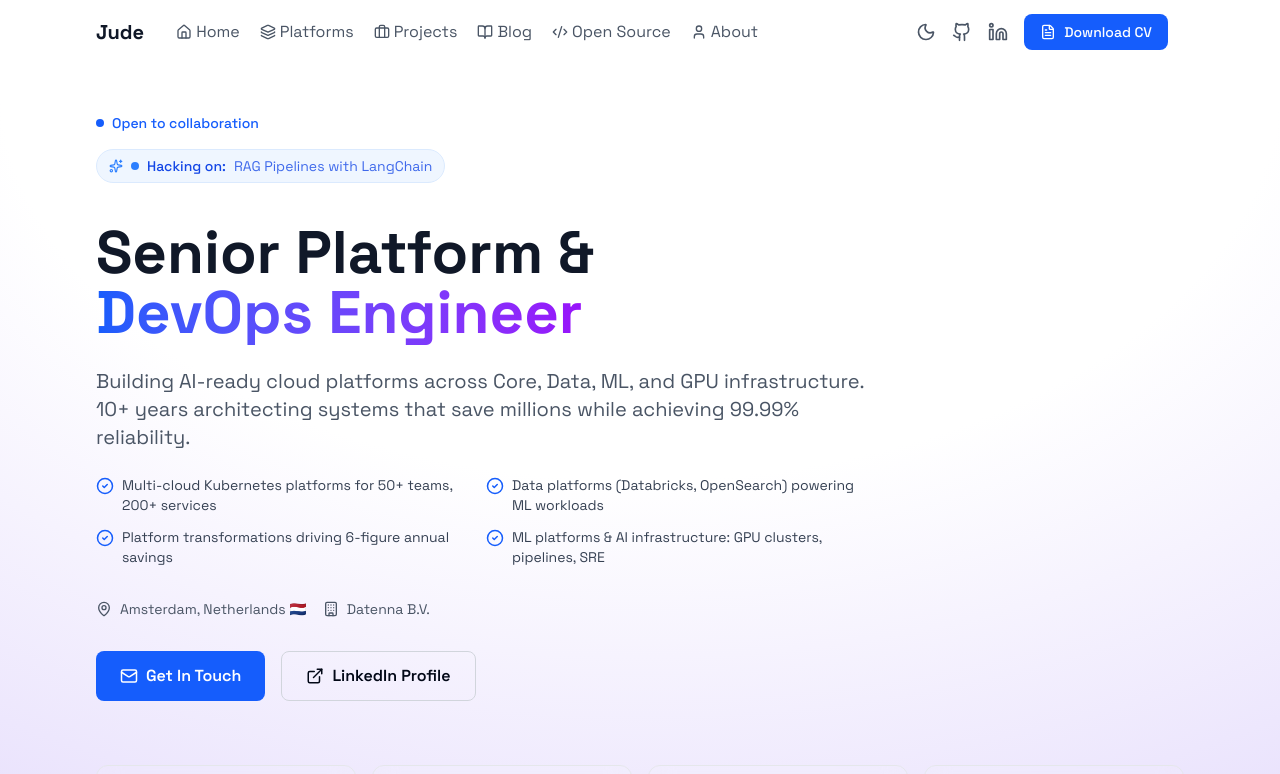
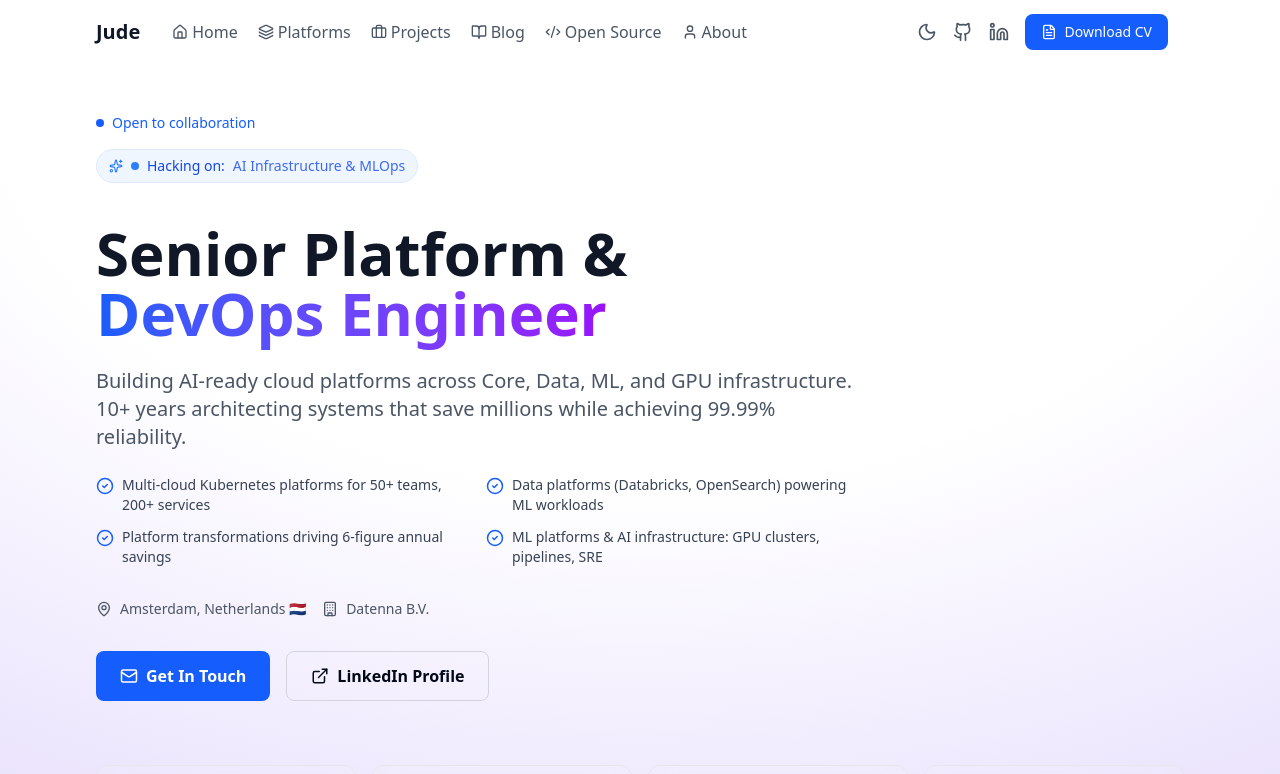
Before and after one commit to judeoyovbaire/personal-website, a Next.js app: page / in a window 1280 px wide. Shown: the top 774 px of the page. Built offline with nearby package versions, Linux system fonts and the light colour scheme.

Commit message:
website UI refresh update

```diff
--- a/app/globals.css
+++ b/app/globals.css
@@ -5,6 +5,8 @@
 @theme {
   --color-background: hsl(0 0% 100%);
   --color-foreground: hsl(222.2 84% 4.9%);
+  --font-sans: var(--font-inter), ui-sans-serif, system-ui, sans-serif;
+  --font-display: var(--font-space-grotesk), ui-sans-serif, system-ui, sans-serif;
 }
 
 :root {
@@ -22,7 +24,17 @@
 body {
   background-color: var(--color-background);
   color: var(--color-foreground);
+  font-family: var(--font-sans);
   font-feature-settings: "rlig" 1, "calt" 1;
+}
+
+h1,
+h2,
+h3,
+h4,
+h5,
+h6 {
+  font-family: var(--font-display);
 }
 
 .glass {
--- a/app/layout.tsx
+++ b/app/layout.tsx
@@ -1,10 +1,18 @@
 import type { Metadata } from 'next'
 import { Analytics } from "@vercel/analytics/react"
-import { Space_Grotesk } from 'next/font/google'
+import { Space_Grotesk, Inter } from 'next/font/google'
 import './globals.css'
 import { Footer } from '@/components/Footer'
 
-const spaceGrotesk = Space_Grotesk({ subsets: ['latin'] })
+const spaceGrotesk = Space_Grotesk({
+  subsets: ['latin'],
+  variable: '--font-space-grotesk'
+})
+
+const inter = Inter({
+  subsets: ['latin'],
+  variable: '--font-inter'
+})
 
 export const metadata: Metadata = {
   metadataBase: new URL('https://judaire.io'),
@@ -36,7 +44,7 @@ export default function RootLayout({
     // suppressHydrationWarning is required for the ThemeToggle to work correctly
     // as it modifies the HTML class on the client side
     <html lang="en" suppressHydrationWarning>
-      <body className={`${spaceGrotesk.className} antialiased min-h-screen bg-white dark:bg-gray-900 flex flex-col selection:bg-blue-100 dark:selection:bg-blue-900`}>
+      <body className={`${inter.variable} ${spaceGrotesk.variable} font-sans antialiased min-h-screen bg-white dark:bg-gray-900 flex flex-col selection:bg-blue-100 dark:selection:bg-blue-900`}>
         <div className="fixed inset-0 -z-10 h-full w-full bg-white dark:bg-gray-950 [background:radial-gradient(125%_125%_at_50%_10%,#fff_40%,#63e_100%)] dark:[background:radial-gradient(125%_125%_at_50%_10%,#000_40%,#63e_100%)] opacity-20"></div>
         <main className="flex-1">
           {children}
--- a/components/CurrentFocus.tsx
+++ b/components/CurrentFocus.tsx
@@ -17,7 +17,7 @@ export function CurrentFocus() {
                 <span className="relative inline-flex rounded-full h-2 w-2 bg-blue-500"></span>
             </span>
             <span className="font-medium">Hacking on:</span>
-            <span className="opacity-80">RAG Pipelines with LangChain</span>
+            <span className="opacity-80">AI Infrastructure & MLOps</span>
         </motion.div>
     )
 }
```
